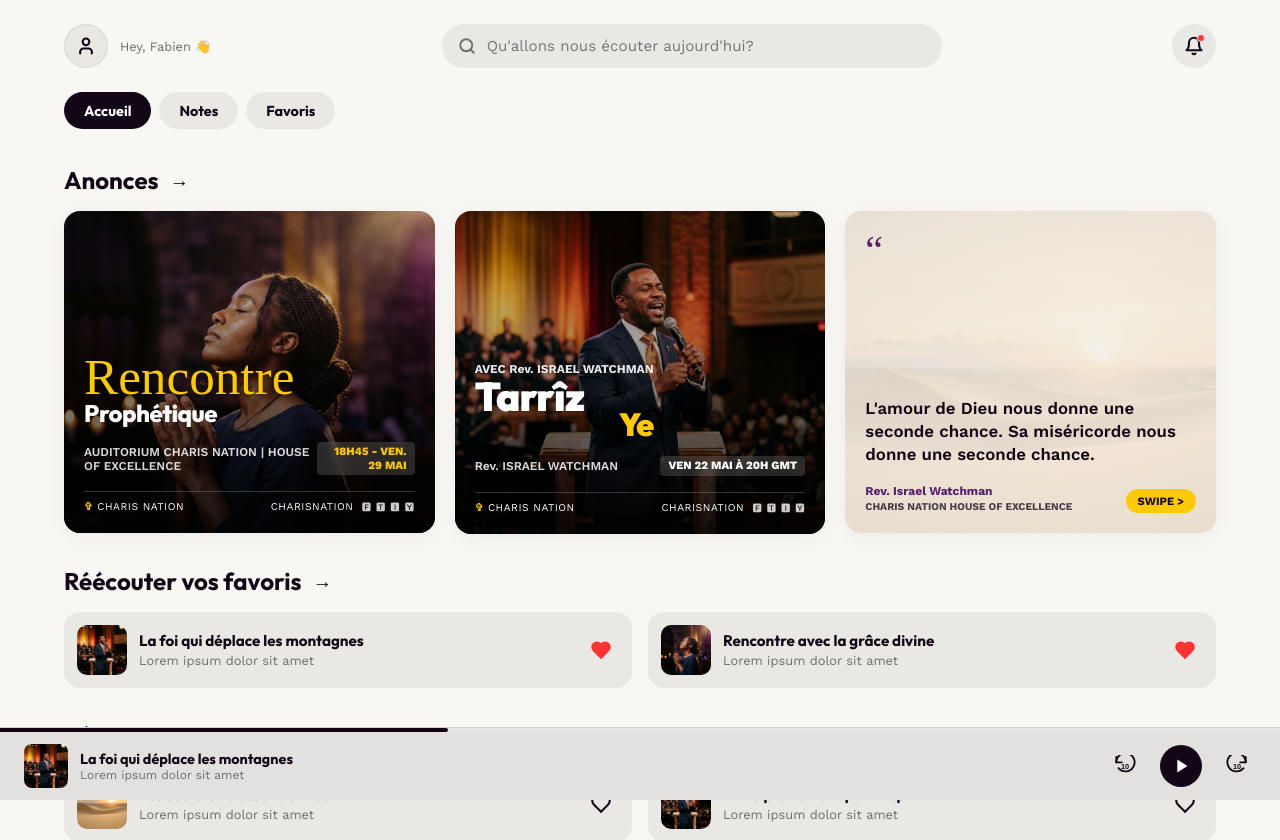
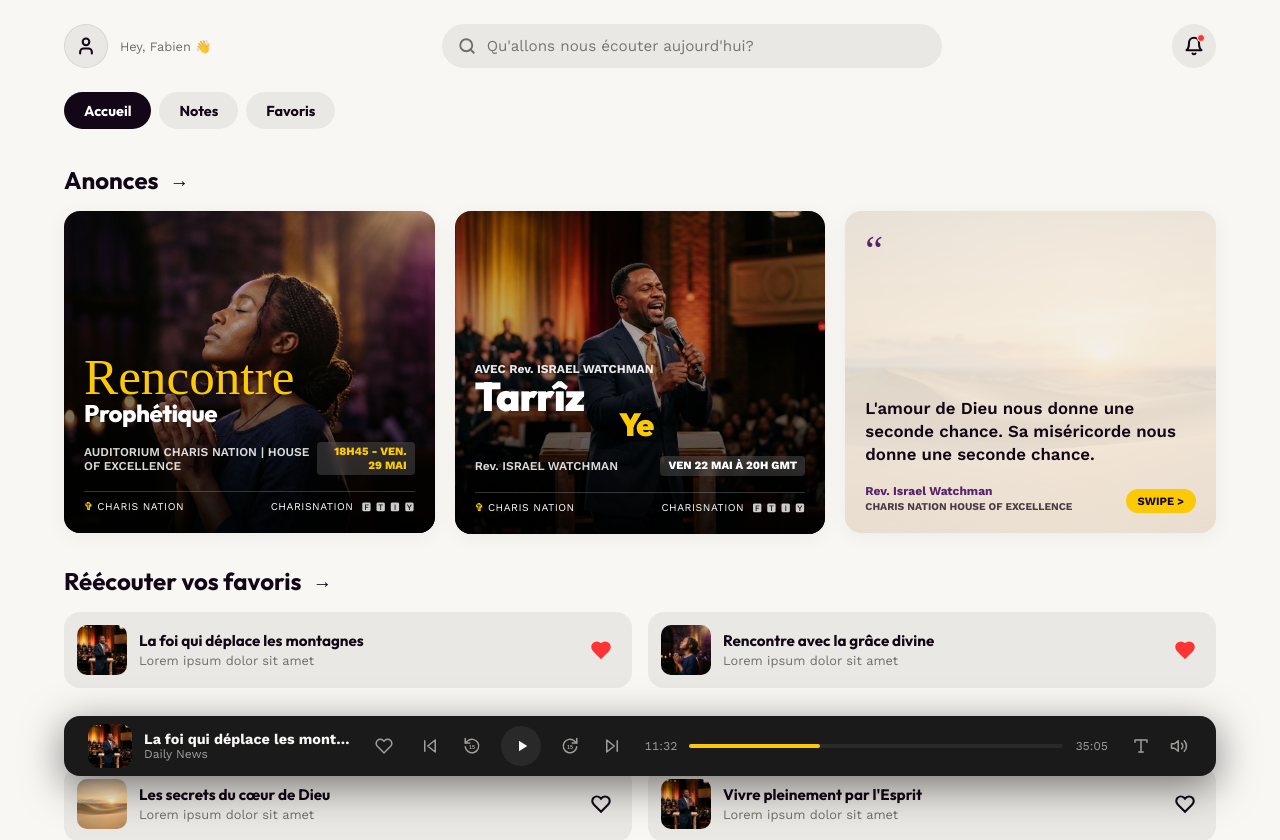
Before and after one commit to Teodev578/charis_web, a Next.js app: page / in a window 1280 px wide. Shown: the top 840 px of the page. Built offline with nearby package versions, Linux system fonts and the light colour scheme; a web font is replaced by a local one.

Commit message:
feat: update AudioPlayer component and global styles

```diff
--- a/src/app/globals.css
+++ b/src/app/globals.css
@@ -555,144 +555,173 @@ h2:hover .arrow-icon {
 }
 
 /* --- Audio Player Component --- */
-.audio-player-bar {
+/* --- Audio Player Component (Floating Pill) --- */
+.audio-player-floating {
   position: fixed;
-  bottom: 0;
-  left: 0;
-  right: 0;
-  background-color: var(--player-bg);
-  border-top: 1px solid var(--border-color);
+  bottom: 24px;
+  left: 50%;
+  transform: translateX(-50%);
+  width: calc(100% - 3rem);
+  max-width: calc(1200px - 3rem);
+  background-color: #1A1A1B;
+  border-radius: 16px;
+  display: flex;
+  align-items: center;
+  justify-content: space-between;
+  padding: 8px 24px;
   z-index: 1000;
-  backdrop-filter: blur(12px);
+  box-shadow: 0 10px 40px rgba(0,0,0,0.5);
+  color: #F8F7F4;
   animation: slideUp 0.3s cubic-bezier(0.16, 1, 0.3, 1);
-  display: flex;
-  flex-direction: column;
+  gap: 20px;
 }
 
-.player-progress-container {
-  width: 100%;
-  height: 4px;
-  background-color: rgba(255, 255, 255, 0.1);
-  cursor: pointer;
-  position: relative;
-}
-
-.player-progress-bar {
-  height: 100%;
-  background-color: var(--primary-accent);
-  border-radius: 0 2px 2px 0;
-  position: relative;
-}
-
-.player-progress-bar::after {
-  content: '';
-  position: absolute;
-  right: -4px;
-  top: 50%;
-  transform: translateY(-50%);
-  width: 10px;
-  height: 10px;
-  background-color: var(--primary-accent-white);
-  border-radius: 50%;
-  opacity: 0;
-  transition: opacity 0.2s;
-}
-
-.player-progress-container:hover .player-progress-bar::after {
-  opacity: 1;
-}
-
-.audio-player-content {
-  padding: 0.75rem 1.5rem;
-  display: flex;
-  justify-content: space-between;
-  align-items: center;
-  width: 100%;
+@media (max-width: 768px) {
+  .audio-player-floating {
+    width: calc(100% - 2rem);
+    padding: 8px 16px;
+    gap: 12px;
+  }
 }
 
 @keyframes slideUp {
-  from { transform: translateY(100%); }
-  to { transform: translateY(0); }
+  from { transform: translate(-50%, 150%); }
+  to { transform: translate(-50%, 0); }
 }
 
-.player-track-info {
+.player-track-info-pill {
   display: flex;
   align-items: center;
-  gap: 0.75rem;
-  min-width: 0;
+  gap: 12px;
   flex: 1;
-}
-
-.player-artwork {
-  width: 44px;
-  height: 44px;
-  border-radius: 8px;
-  object-fit: cover;
-}
-
-.player-text {
   min-width: 0;
 }
 
-.player-title {
+.player-artwork-pill {
+  width: 44px;
+  height: 44px;
+  border-radius: 12px;
+  object-fit: cover;
+  background-color: #29292A;
+}
+
+.player-text-pill {
+  display: flex;
+  flex-direction: column;
+  min-width: 0;
+  margin-right: 8px;
+}
+
+.player-title-pill {
   font-weight: 700;
   font-size: 0.9rem;
   white-space: nowrap;
   overflow: hidden;
   text-overflow: ellipsis;
+  color: #F8F7F4;
 }
 
-.player-subtitle {
+.player-subtitle-pill {
   font-size: 0.75rem;
-  color: var(--text-muted);
+  color: #A09E9B;
   white-space: nowrap;
   overflow: hidden;
   text-overflow: ellipsis;
 }
 
-.player-controls {
+.player-controls-pill {
   display: flex;
   align-items: center;
-  gap: 1rem;
+  gap: 16px;
+  justify-content: center;
 }
 
-.player-btn {
+.player-icon-btn {
   background: none;
   border: none;
-  cursor: pointer;
-  color: var(--text-main);
+  color: #A09E9B;
   display: flex;
   align-items: center;
   justify-content: center;
-  width: 38px;
-  height: 38px;
-  border-radius: 50%;
-  transition: background-color 0.2s, transform 0.1s;
+  cursor: pointer;
+  transition: color 0.2s, transform 0.1s;
+  padding: 4px;
 }
 
-.player-btn:hover {
-  background-color: rgba(0, 0, 0, 0.05);
+.player-icon-btn:hover {
+  color: #F8F7F4;
 }
 
-.player-btn:active {
-  transform: scale(0.92);
+.player-icon-btn:active {
+  transform: scale(0.9);
 }
 
-.player-btn.play-pause-btn {
-  background-color: var(--text-main);
-  color: var(--primary-accent-white);
-  width: 42px;
-  height: 42px;
+.player-icon-btn svg {
+  width: 18px;
+  height: 18px;
 }
 
-.player-btn.play-pause-btn:hover {
-  background-color: var(--text-main);
-  opacity: 0.9;
+.player-play-btn-pill {
+  width: 40px;
+  height: 40px;
+  border-radius: 50%;
+  background-color: #29292A;
+  color: #F8F7F4;
+  border: none;
+  display: flex;
+  align-items: center;
+  justify-content: center;
+  cursor: pointer;
+  transition: transform 0.1s, background-color 0.2s;
 }
 
-.player-btn svg {
-  width: 22px;
-  height: 22px;
+.player-play-btn-pill:hover {
+  background-color: #383839;
+}
+
+.player-play-btn-pill:active {
+  transform: scale(0.95);
+}
+
+.player-play-btn-pill svg {
+  width: 18px;
+  height: 18px;
+}
+
+.player-progress-inline {
+  display: flex;
+  align-items: center;
+  gap: 12px;
+  flex: 1.5;
+}
+
+.player-time {
+  font-size: 0.75rem;
+  font-variant-numeric: tabular-nums;
+  color: #A09E9B;
+}
+
+.player-progress-container-inline {
+  flex: 1;
+  height: 4px;
+  background-color: #29292A;
+  border-radius: 2px;
+  position: relative;
+  cursor: pointer;
+}
+
+.player-progress-bar-inline {
+  height: 100%;
+  background-color: var(--brand-yellow, #FBC906);
+  border-radius: 2px;
+  position: relative;
+}
+
+.player-tools-pill {
+  display: flex;
+  align-items: center;
+  gap: 12px;
+  justify-content: flex-end;
 }
 
 /* Modal Simple Search Box (for Mobile trigger) */
--- a/src/components/AudioPlayer.jsx
+++ b/src/components/AudioPlayer.jsx
@@ -6,76 +6,92 @@ export default function AudioPlayer({ currentTrack, isPlaying, onTogglePlay, onR
     if (!currentTrack) return null;
 
     return (
-        <div className="audio-player-bar">
-            {/* Top: Mock Progress Bar */}
-            <div className="player-progress-container">
-                <div className="player-progress-bar" style={{ width: '35%' }}></div>
+        <div className="audio-player-floating">
+            {/* Left: Track Information */}
+            <div className="player-track-info-pill">
+                <img
+                    src={currentTrack.imageUrl || '/images/preacher_man.png'}
+                    alt={currentTrack.title}
+                    className="player-artwork-pill"
+                />
+                <div className="player-text-pill">
+                    <div className="player-title-pill">{currentTrack.title}</div>
+                    <div className="player-subtitle-pill">Daily News</div>
+                </div>
+                <button className="player-icon-btn" aria-label="Favoris">
+                    <svg viewBox="0 0 24 24" fill="none" stroke="currentColor" strokeWidth="2">
+                        <path d="M20.84 4.61a5.5 5.5 0 0 0-7.78 0L12 5.67l-1.06-1.06a5.5 5.5 0 0 0-7.78 7.78l1.06 1.06L12 21.23l7.78-7.78 1.06-1.06a5.5 5.5 0 0 0 0-7.78z" />
+                    </svg>
+                </button>
             </div>
 
-            <div className="audio-player-content">
-                {/* Left: Track Information */}
-                <div className="player-track-info">
-                    <img
-                        src={currentTrack.imageUrl || '/images/preacher_man.png'}
-                        alt={currentTrack.title}
-                        className="player-artwork"
-                    />
-                    <div className="player-text">
-                        <div className="player-title">{currentTrack.title}</div>
-                        <div className="player-subtitle">{currentTrack.subtitle}</div>
-                    </div>
-                </div>
-
-            {/* Right: Player Controls */}
-            <div className="player-controls">
-                {/* Rewind 10s Button */}
-                <button
-                    className="player-btn"
-                    onClick={onRewind}
-                    aria-label="Reculer de 10 secondes"
-                >
+            {/* Middle: Player Controls */}
+            <div className="player-controls-pill">
+                <button className="player-icon-btn" aria-label="Précédent">
                     <svg viewBox="0 0 24 24" fill="none" stroke="currentColor" strokeWidth="2" strokeLinecap="round" strokeLinejoin="round">
-                        {/* Counter-clockwise circular arrow path */}
-                        <path d="M2.5 2v6h6" />
-                        <path d="M2.5 8a10 10 0 1 1 2.36 6.36" />
-                        {/* "10" Text in center */}
-                        <text x="12" y="15.5" fontSize="8" fontWeight="bold" textAnchor="middle" fill="currentColor" stroke="none">10</text>
+                        <path d="M19 20L9 12l10-8v16zM5 19V5" />
+                    </svg>
+                </button>
+                <button className="player-icon-btn" onClick={onRewind} aria-label="Reculer de 15s">
+                    <svg viewBox="0 0 24 24" fill="none" stroke="currentColor" strokeWidth="2" strokeLinecap="round" strokeLinejoin="round">
+                        <path d="M3 2v6h6" />
+                        <path d="M3 13a9 9 0 1 0 3-7.7L3 8" />
+                        <text x="12" y="16" fontSize="7" fontWeight="bold" fontFamily="sans-serif" textAnchor="middle" fill="currentColor" stroke="none">15</text>
                     </svg>
                 </button>
 
-                {/* Play / Pause Toggle Button */}
-                <button
-                    className="player-btn play-pause-btn"
-                    onClick={onTogglePlay}
-                    aria-label={isPlaying ? 'Pause' : 'Lecture'}
-                >
+                <button className="player-play-btn-pill" onClick={onTogglePlay} aria-label={isPlaying ? 'Pause' : 'Lecture'}>
                     {isPlaying ? (
                         <svg viewBox="0 0 24 24" fill="currentColor">
                             <rect x="6" y="4" width="4" height="16" />
                             <rect x="14" y="4" width="4" height="16" />
                         </svg>
                     ) : (
-                        <svg viewBox="0 0 24 24" fill="currentColor">
+                        <svg viewBox="0 0 24 24" fill="currentColor" style={{marginLeft: '2px'}}>
                             <path d="M8 5v14l11-7z" />
                         </svg>
                     )}
                 </button>
 
-                {/* Fast Forward 10s Button */}
-                <button
-                    className="player-btn"
-                    onClick={onForward}
-                    aria-label="Avancer de 10 secondes"
-                >
+                <button className="player-icon-btn" onClick={onForward} aria-label="Avancer de 15s">
                     <svg viewBox="0 0 24 24" fill="none" stroke="currentColor" strokeWidth="2" strokeLinecap="round" strokeLinejoin="round">
-                        {/* Clockwise circular arrow path */}
-                        <path d="M21.5 2v6h-6" />
-                        <path d="M21.5 8a10 10 0 1 0-2.36 6.36" />
-                        {/* "10" Text in center */}
-                        <text x="12" y="15.5" fontSize="8" fontWeight="bold" textAnchor="middle" fill="currentColor" stroke="none">10</text>
+                        <path d="M21 2v6h-6" />
+                        <path d="M21 13a9 9 0 1 1-3-7.7L21 8" />
+                        <text x="12" y="16" fontSize="7" fontWeight="bold" fontFamily="sans-serif" textAnchor="middle" fill="currentColor" stroke="none">15</text>
+                    </svg>
+                </button>
+                <button className="player-icon-btn" aria-label="Suivant">
+                    <svg viewBox="0 0 24 24" fill="none" stroke="currentColor" strokeWidth="2" strokeLinecap="round" strokeLinejoin="round">
+                        <path d="M5 4l10 8-10 8V4zM19 5v14" />
                     </svg>
                 </button>
             </div>
+
+            {/* Right-Middle: Progress Bar Inline */}
+            <div className="player-progress-inline">
+                <span className="player-time">11:32</span>
+                <div className="player-progress-container-inline">
+                    <div className="player-progress-bar-inline" style={{ width: '35%' }}></div>
+                </div>
+                <span className="player-time">35:05</span>
+            </div>
+
+            {/* Far Right: Tools */}
+            <div className="player-tools-pill">
+                <button className="player-icon-btn" aria-label="Notes/Lyrics">
+                    <svg viewBox="0 0 24 24" fill="none" stroke="currentColor" strokeWidth="2" strokeLinecap="round" strokeLinejoin="round">
+                        <polyline points="4 7 4 4 20 4 20 7"></polyline>
+                        <line x1="9" y1="20" x2="15" y2="20"></line>
+                        <line x1="12" y1="4" x2="12" y2="20"></line>
+                    </svg>
+                </button>
+                <button className="player-icon-btn" aria-label="Volume">
+                    <svg viewBox="0 0 24 24" fill="none" stroke="currentColor" strokeWidth="2" strokeLinecap="round" strokeLinejoin="round">
+                        <polygon points="11 5 6 9 2 9 2 15 6 15 11 19 11 5"></polygon>
+                        <path d="M15.54 8.46a5 5 0 0 1 0 7.07"></path>
+                        <path d="M19.07 4.93a10 10 0 0 1 0 14.14"></path>
+                    </svg>
+                </button>
             </div>
         </div>
     );
```
